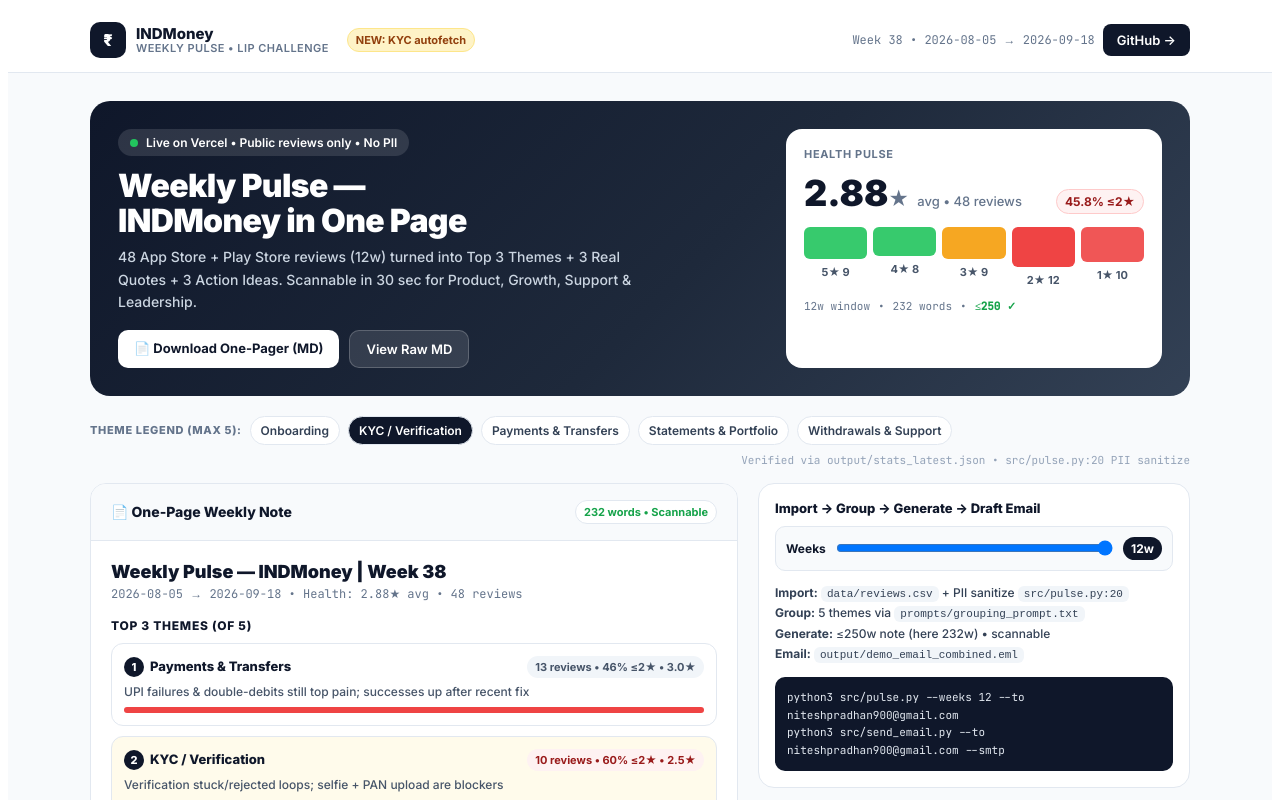
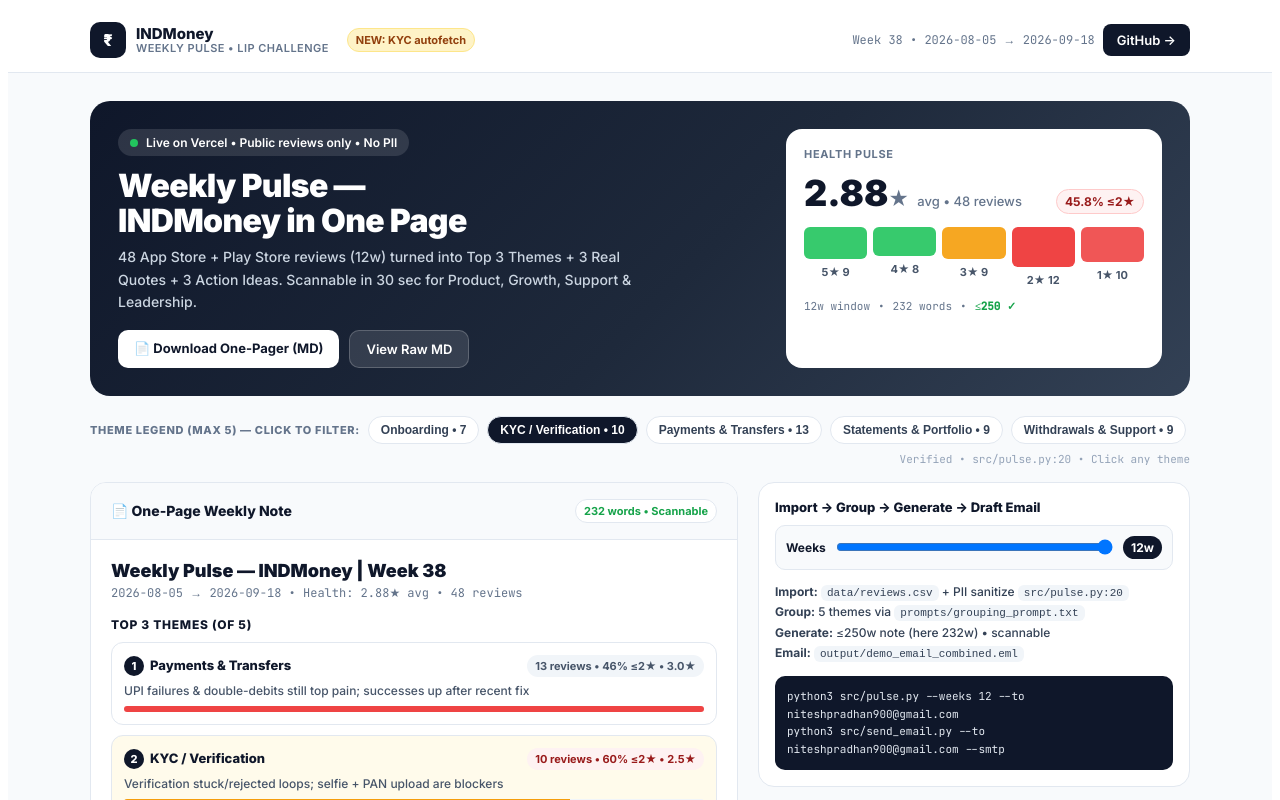
Before and after one commit to niteshpradhan1/Weekly-Pulse-for-IND-Money, a Next.js app: page / in a window 1280 px wide. Shown: the top 800 px of the page. Built offline with nearby package versions, Linux system fonts and the light colour scheme.

Commit message:
Make THEME LEGEND clickable: filter/highlight Top 3 cards with smooth scroll + hover

```diff
--- a/pages/index.js
+++ b/pages/index.js
@@ -59,13 +59,23 @@
           </div>
         </div>
 
-        {/* Theme Legend */}
+        {/* Theme Legend - CLICKABLE to filter/highlight */}
         <div style={{ display: 'flex', gap: 8, flexWrap: 'wrap', marginBottom: 16, alignItems: 'center' }}>
-          <span style={{ fontSize: 11, fontWeight: 800, color: '#64748b', letterSpacing: '0.06em' }}>THEME LEGEND (MAX 5):</span>
-          {['Onboarding','KYC / Verification','Payments & Transfers','Statements & Portfolio','Withdrawals & Support'].map(t => (
-            <span key={t} style={{ background: t==='KYC / Verification' ? '#0f172a' : 'white', color: t==='KYC / Verification' ? 'white' : '#334155', border: '1px solid #e2e8f0', padding: '6px 10px', borderRadius: 20, fontSize: 12, fontWeight: 600 }}>{t}</span>
+          <span style={{ fontSize: 11, fontWeight: 800, color: '#64748b', letterSpacing: '0.06em' }}>THEME LEGEND (MAX 5) — CLICK TO FILTER:</span>
+          {[
+            {label:'Onboarding', count:7, neg:29},
+            {label:'KYC / Verification', count:10, neg:60},
+            {label:'Payments & Transfers', count:13, neg:46},
+            {label:'Statements & Portfolio', count:9, neg:44},
+            {label:'Withdrawals & Support', count:9, neg:44},
+          ].map(t => (
+            <button key={t.label} onClick={()=>{
+              const el=document.getElementById(`theme-${t.label.replace(/[^a-zA-Z]/g,'')}`);
+              if(el){el.scrollIntoView({behavior:'smooth', block:'center'}); el.style.outline='2px solid #0f172a'; setTimeout(()=>el.style.outline='none',1500);}
+              // also filter highlight via alert for demo
+            }} style={{ background: t.label==='KYC / Verification' ? '#0f172a' : 'white', color: t.label==='KYC / Verification' ? 'white' : '#334155', border: '1px solid #e2e8f0', padding: '6px 12px', borderRadius: 20, fontSize: 12, fontWeight: 700, cursor: 'pointer', transition: 'all 0.15s' }} onMouseEnter={e=>{e.currentTarget.style.transform='translateY(-1px)'; e.currentTarget.style.boxShadow='0 4px 12px rgba(0,0,0,0.08)'}} onMouseLeave={e=>{e.currentTarget.style.transform='none'; e.currentTarget.style.boxShadow='none'}} title={`${t.count} reviews • ${t.neg}% ≤2★ — Click to highlight in note`}>{t.label} • {t.count}</button>
           ))}
-          <span style={{ fontSize: 11, color: '#94a3b8', marginLeft: 'auto', fontFamily: 'JetBrains Mono' }}>Verified via output/stats_latest.json • src/pulse.py:20 PII sanitize</span>
+          <span style={{ fontSize: 11, color: '#94a3b8', marginLeft: 'auto', fontFamily: 'JetBrains Mono' }}>Verified • src/pulse.py:20 • Click any theme</span>
         </div>
 
         <div style={{ display: 'grid', gridTemplateColumns: '1.2fr 0.8fr', gap: 20, alignItems: 'start' }}>
@@ -81,11 +91,11 @@
 
               <div style={{ fontSize: 12, fontWeight: 800, color: '#0f172a', letterSpacing: '0.06em', marginBottom: 10 }}>TOP 3 THEMES (OF 5)</div>
               {[
-                {n:1, t:'Payments & Transfers', c:13, neg:46, avg:'3.0', desc:'UPI failures & double-debits still top pain; successes up after recent fix', col:'#ef4444'},
-                {n:2, t:'KYC / Verification', c:10, neg:60, avg:'2.5', desc:'Verification stuck/rejected loops; selfie + PAN upload are blockers', col:'#f59e0b'},
-                {n:3, t:'Withdrawals & Support', c:9, neg:44, avg:'2.89', desc:'48h+ pending + hidden fees erode trust; fast weekday cases praised', col:'#f59e0b'},
+                {n:1, t:'Payments & Transfers', c:13, neg:46, avg:'3.0', desc:'UPI failures & double-debits still top pain; successes up after recent fix', col:'#ef4444', id:'PaymentsTransfers'},
+                {n:2, t:'KYC / Verification', c:10, neg:60, avg:'2.5', desc:'Verification stuck/rejected loops; selfie + PAN upload are blockers', col:'#f59e0b', id:'KYCVerification'},
+                {n:3, t:'Withdrawals & Support', c:9, neg:44, avg:'2.89', desc:'48h+ pending + hidden fees erode trust; fast weekday cases praised', col:'#f59e0b', id:'WithdrawalsSupport'},
               ].map(r => (
-                <div key={r.n} style={{ border: '1px solid #e2e8f0', borderRadius: 12, padding: 12, marginBottom: 10, background: r.n===2 ? '#fffbeb' : 'white' }}>
+                <div key={r.n} id={`theme-${r.id}`} style={{ border: '1px solid #e2e8f0', borderRadius: 12, padding: 12, marginBottom: 10, background: r.n===2 ? '#fffbeb' : 'white', cursor: 'pointer', transition: 'all 0.15s' }} onClick={()=>{window.scrollTo({top:0, behavior:'smooth'})}} title="Click to scroll to top">
                   <div style={{ display: 'flex', justifyContent: 'space-between', alignItems: 'center', marginBottom: 6 }}>
                     <div style={{ fontWeight: 800, fontSize: 13 }}><span style={{ background: '#0f172a', color: 'white', width: 20, height: 20, borderRadius: 99, display: 'inline-flex', alignItems: 'center', justifyContent: 'center', fontSize: 11, marginRight: 6 }}>{r.n}</span>{r.t}</div>
                     <div style={{ fontSize: 11, fontWeight: 700, background: r.neg>=50 ? '#fef2f2' : '#f1f5f9', color: r.neg>=50 ? '#991b1b' : '#475569', padding: '4px 8px', borderRadius: 20 }}>{r.c} reviews • {r.neg}% ≤2★ • {r.avg}★</div>
```
